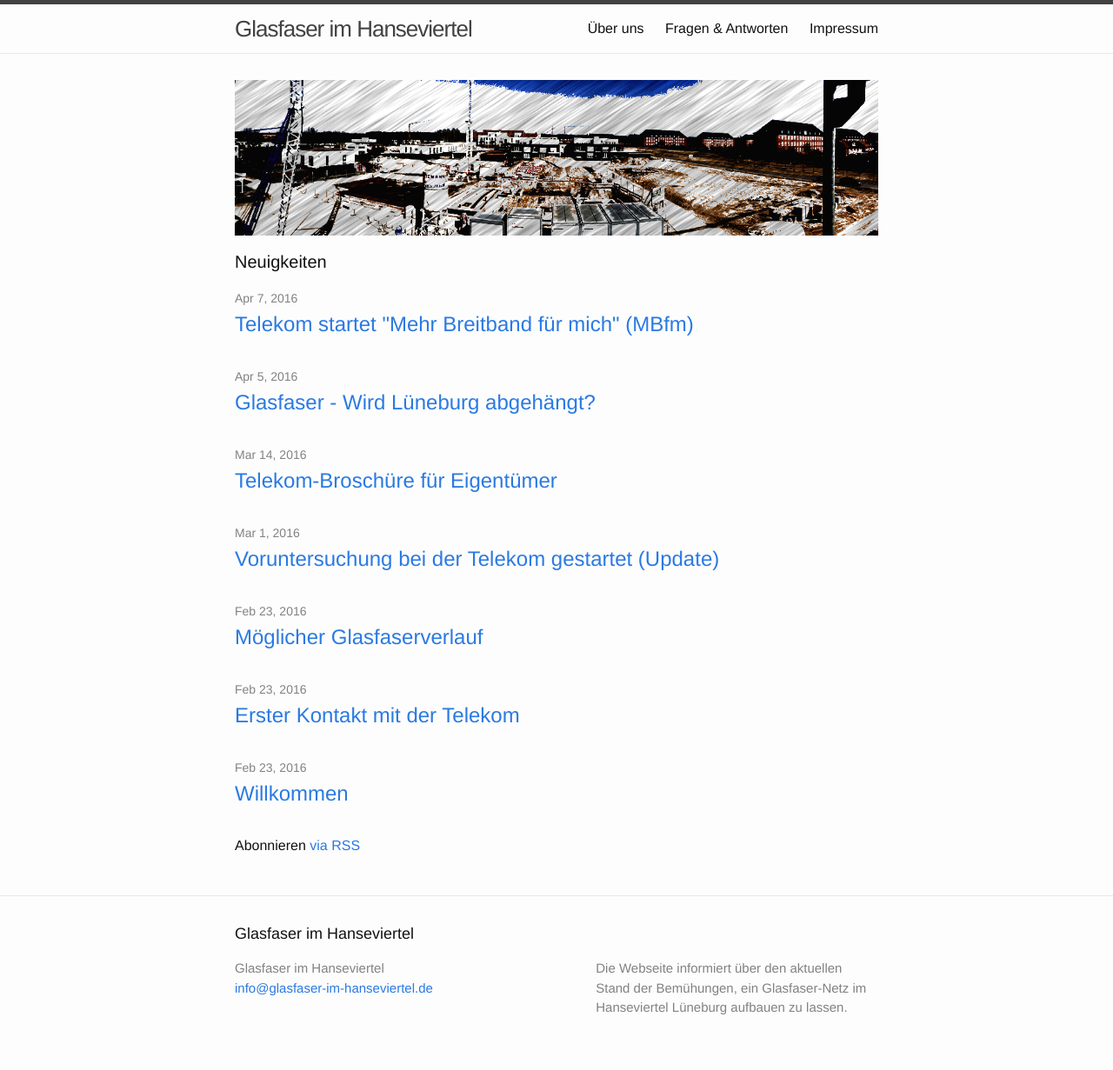
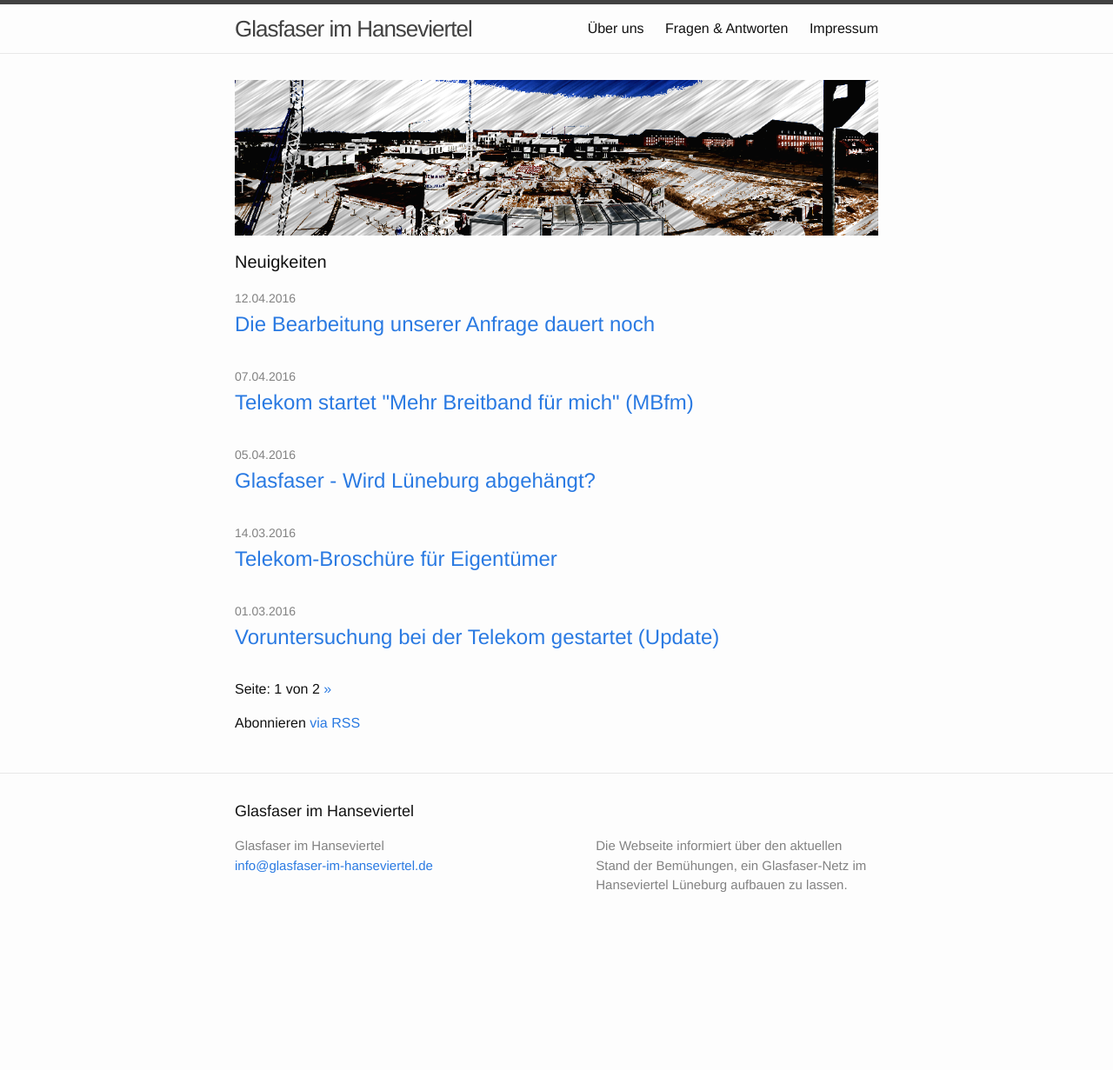
Before and after one commit to marcsowen/glasfaser-im-hanseviertel, a Jekyll site: the page built from website/index.html, in a window 1280 px wide. Shown: the whole page at 87% size. Built offline with Jekyll 4.4.1, drawn with Linux system fonts in a browser that asks for light colours; the list of posts is cut into pages by our own code; after the commit the page ends 1090 px from its top, so only the background shows below that.

Commit message:
Neuer Post: Bearbeitung dauert noch. Pagination eingeführt. Datum lokalisiert.

```diff
--- a/website/_config.yml
+++ b/website/_config.yml
@@ -16,3 +16,7 @@ url: "https://www.glasfaser-im-hanseviertel.de" # the base hostname & protocol f
 
 # Build settings
 markdown: kramdown
+
+# Enable pagination
+gems: [jekyll-paginate]
+paginate: 5
--- a/website/_layouts/post.html
+++ b/website/_layouts/post.html
@@ -5,7 +5,7 @@ layout: default
 
   <header class="post-header">
     <h1 class="post-title" itemprop="name headline">{{ page.title }}</h1>
-    <p class="post-meta"><time datetime="{{ page.date | date_to_xmlschema }}" itemprop="datePublished">{{ page.date | date: "%b %-d, %Y" }}</time>{% if page.author %} • <span itemprop="author" itemscope itemtype="http://schema.org/Person"><span itemprop="name">{{ page.author }}</span></span>{% endif %}</p>
+    <p class="post-meta"><time datetime="{{ page.date | date_to_xmlschema }}" itemprop="datePublished">{{ page.date | date: "%d.%m.%Y" }}</time>{% if page.author %} • <span itemprop="author" itemscope itemtype="http://schema.org/Person"><span itemprop="name">{{ page.author }}</span></span>{% endif %}</p>
   </header>
 
   <div class="post-content" itemprop="articleBody">
--- /dev/null
+++ b/website/_posts/2016-04-12-bearbeitung-dauert-noch.md
@@ -0,0 +1,13 @@
+---
+layout: post
+title:  "Die Bearbeitung unserer Anfrage dauert noch"
+date:   2016-04-12 09:45:00 +0200
+---
+Heute morgen habe ich eine Email unserers Kontakts bei der Telekom bekommen,
+dass sich die Bearbeitung unserer Anfrage leider noch ein wenig hinzieht.
+Wahrscheinlich auch ausgelöst durch die Aktion ["Mehr Breitband für mich" (MBfm)](/2016/04/07/mehr-breitband-fuer-mich.html)
+hat das FTTH-Team der Telekom alle Hände voll zu tun die vielen Anfragen zu
+bearbeiten.
+
+Wir müssen uns daher leider noch etwas gedulden bis wir die Kostenschätzung
+erhalten.
--- a/website/index.html
+++ b/website/index.html
@@ -9,9 +9,9 @@ layout: default
   <h1 class="page-heading">Neuigkeiten</h1>
 
   <ul class="post-list">
-    {% for post in site.posts %}
+    {% for post in paginator.posts %}
       <li>
-        <span class="post-meta">{{ post.date | date: "%b %-d, %Y" }}</span>
+        <span class="post-meta">{{ post.date | date: "%d.%m.%Y" }}</span>
 
         <h2>
           <a class="post-link" href="{{ post.url | prepend: site.baseurl }}">{{ post.title }}</a>
@@ -20,6 +20,19 @@ layout: default
     {% endfor %}
   </ul>
 
+  <!-- Pagination links -->
+  <p>
+  <div class="pagination">
+    <span class="page_number ">Seite: {{ paginator.page }} von {{ paginator.total_pages }}</span>
+    {% if paginator.previous_page %}
+      <a href="{{ paginator.previous_page_path }}" class="previous">&laquo;</a>
+    {% endif %}
+    {% if paginator.next_page %}
+      <a href="{{ paginator.next_page_path }}" class="next">&raquo;</a>
+    {% endif %}
+  </div>
+  </p>
+
   <p class="rss-subscribe">Abonnieren <a href="{{ "/feed.xml" | prepend: site.baseurl }}">via RSS</a></p>
 
 </div>
```
